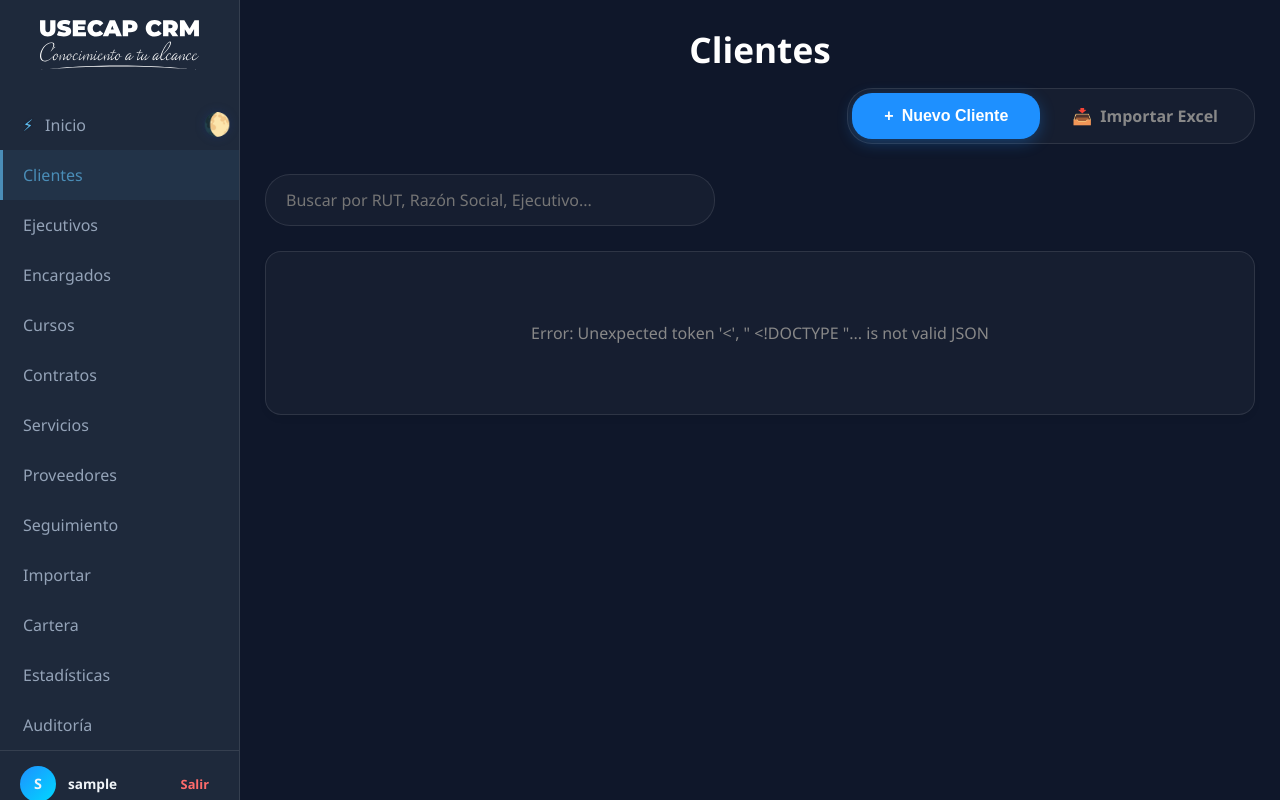
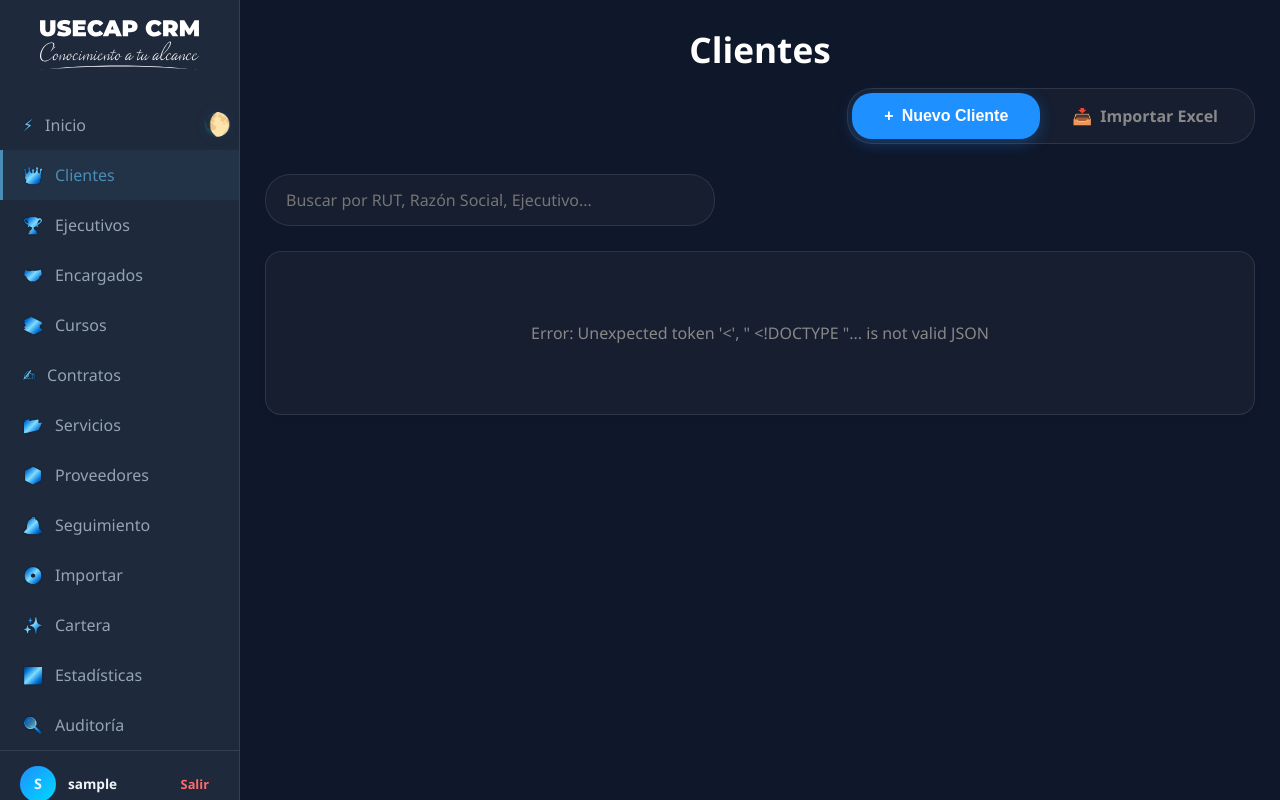
Before and after one commit to Usecap-Cloud/CRM, a Django app: page /api/clientes-page/ in a window 1280 px wide. Run offline with Django 5.2, Linux system fonts and the light colour scheme; the visitor is signed in with stand-in values (Sample User, id 1); data comes from the database, SQL or seed files in the repository; data that the repository does not hold is empty; parts of the project's set-up code (start-up, migrations or seed data) failed here and were passed over.

Commit message:
UI: Restaurados los iconos de la barra lateral tras limpieza de documentación

```diff
--- a/backend/templates/base.html
+++ b/backend/templates/base.html
@@ -539,54 +539,54 @@
             {% with rol=request.user.ejecutivo.rol.nombre %}
             {% if request.user.is_superuser or rol == 'Administrador' or rol == 'Gerencia' or rol == 'Ejecutivo Comercial' or rol == 'Coordinador Académico' %}
             <a href="/api/clientes-page/" class="nav-item {% block nav_clientes %}{% endblock %}">
-                Clientes
+                <span class="icon blue-icon">&#x1F451;</span> Clientes
             </a>
             <a href="/api/ejecutivos-page/" class="nav-item {% block nav_ejecutivos %}{% endblock %}">
-                Ejecutivos
+                <span class="icon blue-icon">&#x1F3C6;</span> Ejecutivos
             </a>
             {% endif %}
 
             <a href="/api/coordinadores-page/" class="nav-item {% block nav_coordinadores %}{% endblock %}">
-                Encargados
+                <span class="icon blue-icon">&#x1F91D;</span> Encargados
             </a>
 
             {% if request.user.is_superuser or rol == 'Administrador' or rol == 'Gerencia' or rol == 'Ejecutivo Comercial' or rol == 'Coordinador Académico' %}
             <a href="/api/cursos-page/" class="nav-item {% block nav_cursos %}{% endblock %}">
-                Cursos
+                <span class="icon blue-icon">&#x1F4DA;</span> Cursos
             </a>
             <a href="/api/contratos-page/" class="nav-item {% block nav_contratos %}{% endblock %}">
-                Contratos
+                <span class="icon blue-icon">&#x270D;</span> Contratos
             </a>
             <a href="/api/servicios-page/" class="nav-item {% block nav_servicios %}{% endblock %}">
-                Servicios
+                <span class="icon blue-icon">&#x1F4C2;</span> Servicios
             </a>
             <a href="/api/proveedores-page/" class="nav-item {% block nav_proveedores %}{% endblock %}">
-                Proveedores
+                <span class="icon blue-icon">&#x1F4E6;</span> Proveedores
             </a>
             {% endif %}
 
             {% if request.user.is_superuser or rol == 'Administrador' or rol == 'Gerencia' or rol == 'Ejecutivo Comercial' %}
             <a href="/api/seguimiento-page/" class="nav-item {% block nav_seguimiento %}{% endblock %}">
-                Seguimiento
+                <span class="icon blue-icon">&#x1F514;</span> Seguimiento
                 <span id="seguimiento-badge" class="nav-badge" style="display: none;">0</span>
             </a>
             {% endif %}
 
             {% if request.user.is_superuser or rol == 'Administrador' or rol == 'Gerencia' or rol == 'Ejecutivo Comercial' %}
             <a href="/api/importar-page/" class="nav-item {% block nav_importar %}{% endblock %}">
-                Importar
+                <span class="icon blue-icon">&#x1F4BF;</span> Importar
             </a>
             <a href="/api/portfolio/" class="nav-item {% block nav_portfolio %}{% endblock %}">
-                Cartera
+                <span class="icon blue-icon">&#x2728;</span> Cartera
             </a>
             {% endif %}
 
             {% if request.user.is_superuser or rol == 'Administrador' or rol == 'Gerencia' %}
             <a href="/api/estadisticas-page/" class="nav-item {% block nav_estadisticas %}{% endblock %}">
-                Estadísticas
+                <span class="icon blue-icon">&#x1F4CA;</span> Estadísticas
             </a>
             <a href="/api/audit-log-page/" class="nav-item {% block nav_audit %}{% endblock %}">
-                Auditoría
+                <span class="icon blue-icon">&#x1F50D;</span> Auditoría
             </a>
             {% endif %}
             {% endwith %}
```
